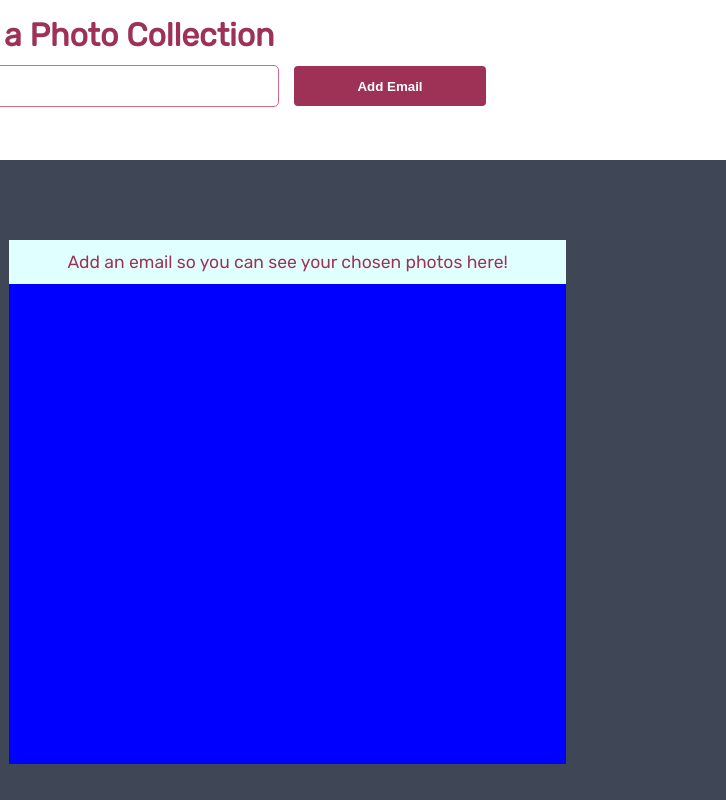
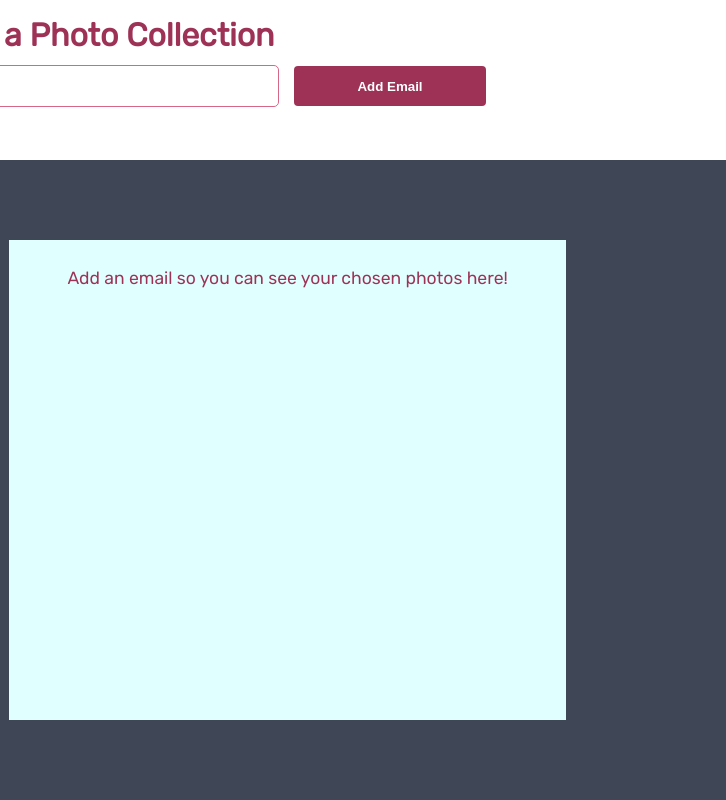
Before and after one commit to marianneporter/javascript-photos-array, a plain HTML site: page index.html in a window 1280 px wide. Shown: the full height of the page, 554-1280 px from the left. Drawn offline with nearby package versions, Linux system fonts and the light colour scheme; files that its build step writes are made by us from their sources; no server answers.

Commit message:
corrected row gaps problem

```diff
--- a/index.html
+++ b/index.html
@@ -48,9 +48,13 @@
                     <div class="heading">
                         <p class="dynamic-message">Add an email so you can see your chosen photos here!</p>
                     </div>
-                    <div class="selected-photos">
 
+                    <div class="selected-photos-wrapper">
+                        <div class="selected-photos">
+
+                        </div>
                     </div>
+
                 </div>
             </div>
         </main>
--- a/scss/_main.scss
+++ b/scss/_main.scss
@@ -12,6 +12,8 @@ $control-height: 2.5rem;
 
     @include xl {
         width: 100%;
+        height: 100%;
+        position: fixed;
         padding: 0;
     }
 }
@@ -281,6 +283,7 @@ $control-height: 2.5rem;
 
  .photo-collection .heading {
     width: 100%;
+
     font-size: 1.1rem;
     color: map-get($colors, 'dark-pink');
     padding-top: 0.75rem;
@@ -303,6 +306,18 @@ $control-height: 2.5rem;
     @include md {
         margin: 0 auto;
     }
+
+    @include xl {
+        padding-top: 1rem;
+        padding-bottom: 0.75rem;
+    }
+ }
+
+ .selected-photos-wrapper {
+    @include xl {
+        height: 28rem;
+        overflow: auto;
+    }
  }
 
  //set up flex container for md, lg and xl screens for the photo collection
@@ -313,32 +328,23 @@ $control-height: 2.5rem;
         display: flex;
         flex-wrap: wrap;
         justify-content: center;
+        align-content: flex-start;
         gap: 1rem;
         height: auto;
-        background-color: blue;
     }
-
-    @include xl {
-        height: 30rem;
-        overflow-y: auto;
-    }
-
-
  }
 
 //flex item for the above flex container
  .photo-collection .selected-photos .photo-box {
-  //  margin-top: 1rem;
+    margin-top: 1rem;
 
     @include md {
        width: 40%;
     }
 
     @include xl {
-        width: 30%;
-        // flex: 1;
-        // max-width: 22%;
-        // max-height:2rem;
+        margin-top: 0;
+        width: 22%;
     }
  }
 
```
